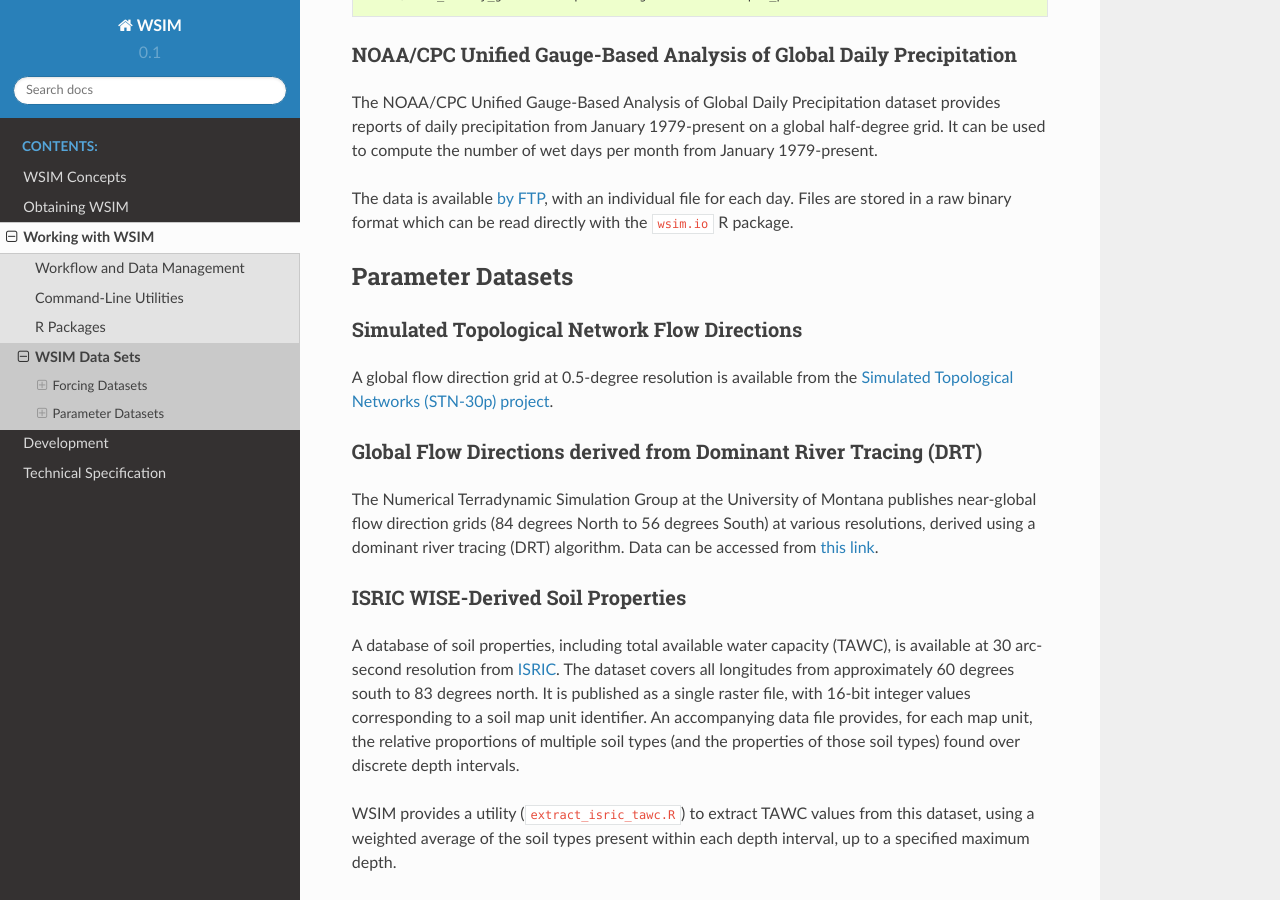
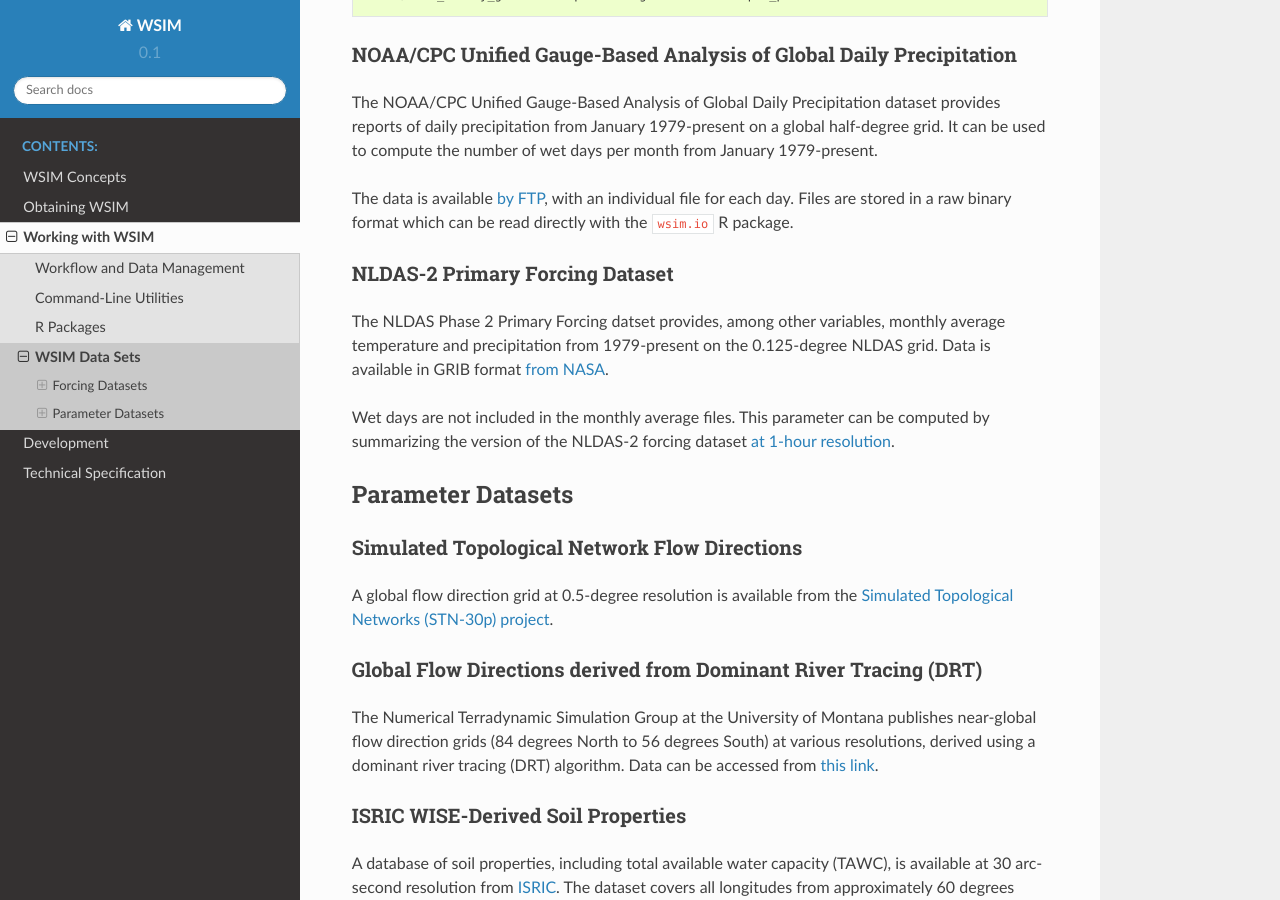
Before and after one commit to isciences/wsim, a Sphinx documentation site: the page built from docs/working/data_sets.rst, in a window 1280 px wide and 900 px high, scrolled down 1313 px. Built offline with Sphinx 7.4.7 and the Read the Docs theme 2.0.0, drawn with Linux system fonts in a browser that asks for light colours.

Commit message:
Add doc entry for NLDAS forcing

```diff
--- a/docs/working/data_sets.rst
+++ b/docs/working/data_sets.rst
@@ -58,6 +58,16 @@
 It can be used to compute the number of wet days per month from January 1979-present.
 
 The data is available `by FTP <ftp://ftp.cpc.ncep.noaa.gov/precip/CPC_UNI_PRCP/GAUGE_GLB/>`_, with an individual file for each day. Files are stored in a raw binary format which can be read directly with the ``wsim.io`` R package.
+
+NLDAS-2 Primary Forcing Dataset
+---------------------------
+
+The NLDAS Phase 2 Primary Forcing datset provides, among other variables, monthly average temperature and precipitation from 1979-present on the 0.125-degree NLDAS grid.
+Data is available in GRIB format `from NASA <https://disc.sci.gsfc.nasa.gov/datasets/NLDAS_FORA0125_M_V002/summary?keywords=NLDAS>`_.
+
+Wet days are not included in the monthly average files.
+This parameter can be computed by summarizing the version of the NLDAS-2 forcing dataset `at 1-hour resolution <https://disc.sci.gsfc.nasa.gov/datasets/NLDAS_FORA0125_H_V002/summary?keywords=NLDAS>`_.
+
 
 Parameter Datasets
 ==================
```
